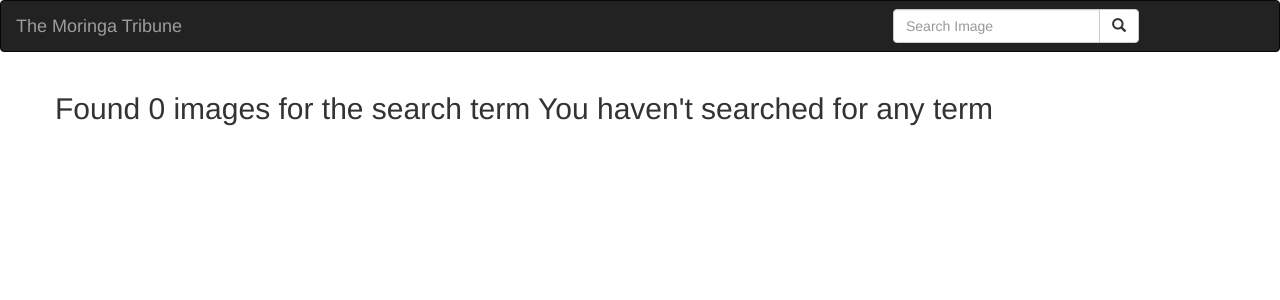
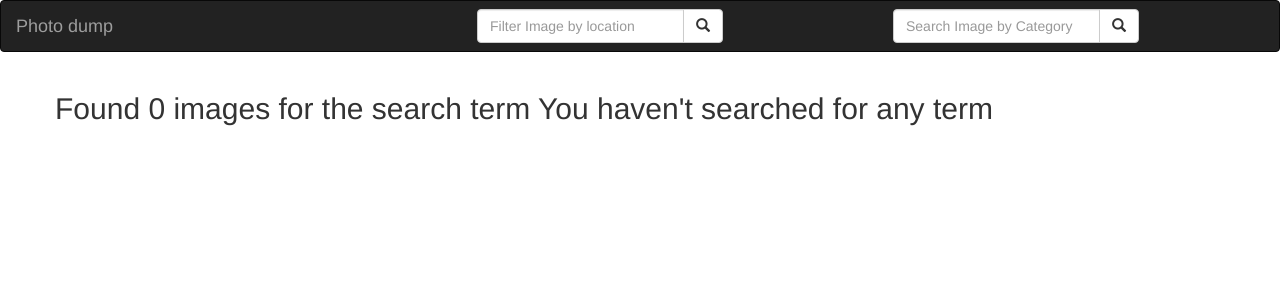
Before and after one commit to Saitore973/gallery_app, a Django app: page /search/ in a window 1280 px wide. Shown: the top 300 px of the page. Run offline with Django 4.2, Linux system fonts and the light colour scheme; some libraries are stand-ins or nearby versions.

Commit message:
add a filter by location option

```diff
--- a/photos/templates/navbar.html
+++ b/photos/templates/navbar.html
@@ -1,7 +1,7 @@
 <nav class="navbar navbar-inverse">
     <div class="container-fluid">
       <div class="navbar-header">
-        <a class="navbar-brand" href="{% url 'photosToday' %}">The Moringa Tribune</a>
+        <a class="navbar-brand" href="{% url 'photosToday' %}">Photo dump</a>
       </div>
 
       <!-- Adding a search form  -->
@@ -10,7 +10,7 @@
         <form class="navbar-form" role="search" action="{% url 'search_results' %}">
 
           <div class="input-group">
-            <input type="text" class="form-control" placeholder="Search Image" name="image">
+            <input type="text" class="form-control" placeholder="Search Image by Category" name="image">
             <div class="input-group-btn">
               <button class="btn btn-default" type="submit"><i class="glyphicon glyphicon-search"></i></button>
             </div>
@@ -18,6 +18,22 @@
 
         </form>
       </div>
+
+
       <!-- search form end -->
+
+      <div class="col-sm-4 col-md-4 navbar-right">
+
+        <form class="navbar-form" role="search" action="{% url 'filter_results' %}">
+
+          <div class="input-group">
+            <input type="text" class="form-control" placeholder="Filter Image by location" name="image">
+            <div class="input-group-btn">
+              <button class="btn btn-default" type="submit"><i class="glyphicon glyphicon-search"></i></button>
+            </div>
+          </div>
+
+        </form>
+      </div>
     </div>
   </nav>
--- a/photos/urls.py
+++ b/photos/urls.py
@@ -7,7 +7,8 @@ urlpatterns=[
     path('',views.welcome,name = 'welcome'),
     path('current/',views.photos_of_day,name = 'photosToday'),
     re_path(r'^archives/(\d{4}-\d{2}-\d{2})/$',views.past_days_photos,name = 'pastPhotos'),
-    path('search/', views.search_results, name='search_results')
+    path('search/', views.search_results, name='search_results'),
+    path('filter/', views.filter_results, name='filter_results')
     ]
 
 if settings.DEBUG:
--- a/photos/views.py
+++ b/photos/views.py
@@ -63,3 +63,17 @@ def search_results(request):
     else:
         message = "You haven't searched for any term"
         return render(request, 'all-photos/search.html',{"message":message})
+
+
+def filter_results(request):
+
+    if 'image' in request.GET and request.GET["image"]:
+        search_term = request.GET.get("image")
+        searched_images = Image.filter_by_location(search_term)
+        message = f"{search_term}"
+
+        return render(request, 'all-photos/filter.html',{"message":message,"images": searched_images})
+
+    else:
+        message = "You haven't searched for any term"
+        return render(request, 'all-photos/filter.html',{"message":message})
```
Also changed, not shown: photos/models.py (+7 -2 lines), photos/templates/all-photos/filter.html (added, +25 -0 lines), media/images/p.jpg (added), photos/migrations/0009_alter_location_options_and_more.py (added).
